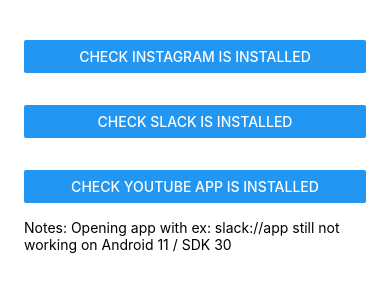
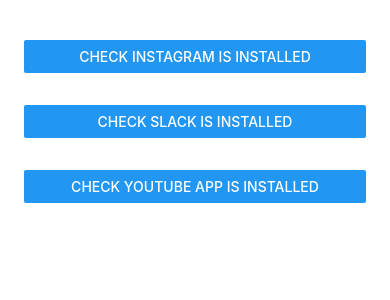
Before and after one commit to rafiharumantaka/ReactNativeOpeningAnotherApp, a React Native app: screen / in a window 390 px wide. Shown: the top 300 px of the page. Built offline with nearby package versions, Linux system fonts and the light colour scheme.

Commit message:
Remove note text

```diff
--- a/App.js
+++ b/App.js
@@ -112,7 +112,6 @@
               onPress={checkInstalledApp.bind(this, 'youtube')}
             />
           </View>
-          <Text>Notes: Opening app with ex: slack://app still not working on Android 11 / SDK 30</Text>
         </View>
       </ScrollView>
     </SafeAreaView>
```
